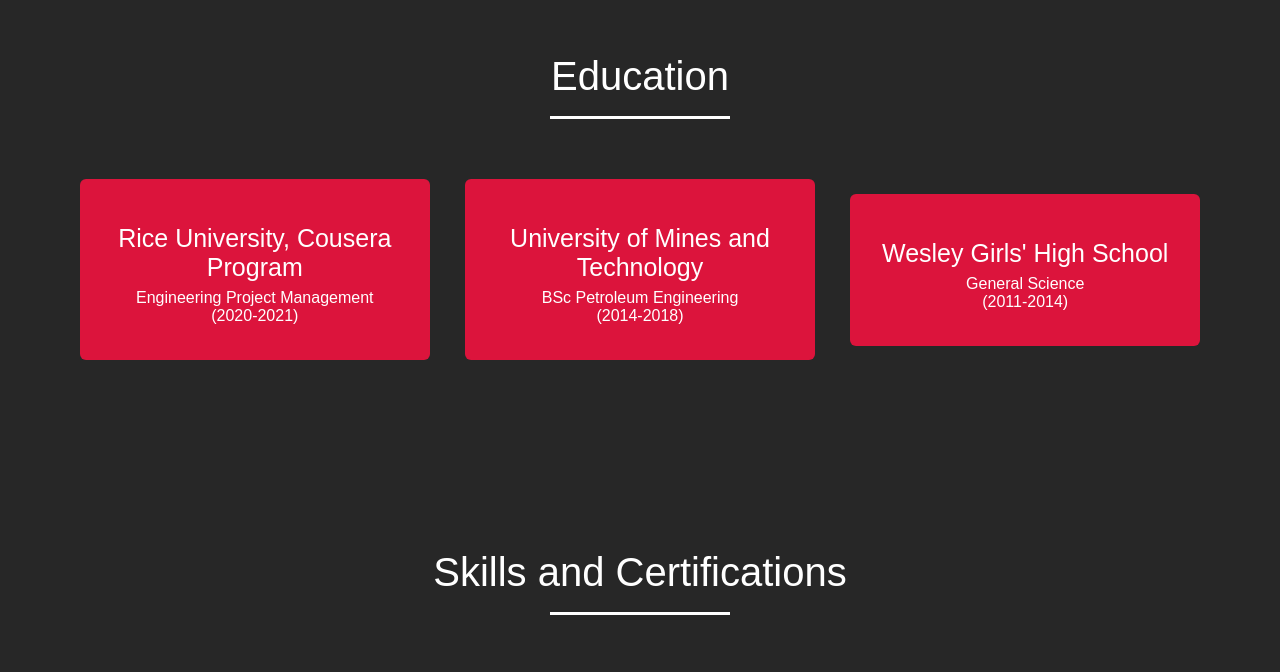
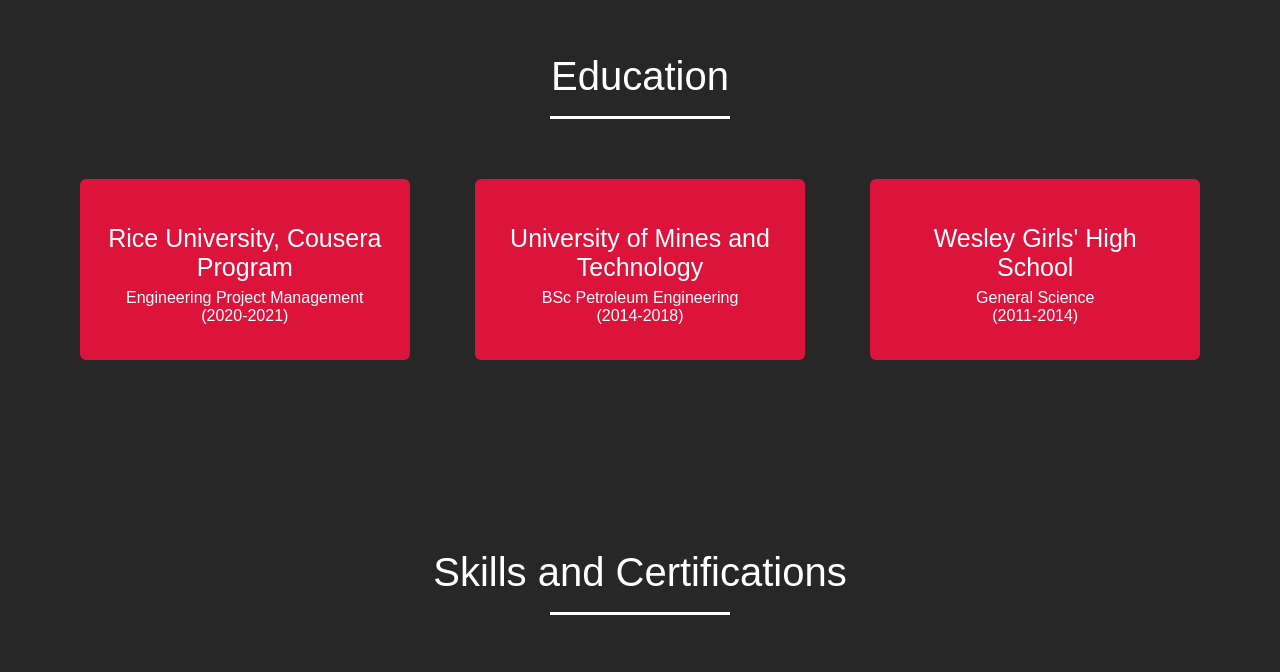
Before and after one commit to diana-dagadu/Portfolio, a plain HTML site: page index.html in a window 1280 px wide. Shown: the part 1800-2472 px from the top of the page. Drawn offline with Linux system fonts and the light colour scheme.

Commit message:
Final Commit

```diff
--- a/style.css
+++ b/style.css
@@ -221,7 +221,7 @@ iframe{
     color:#fff;
 }
 .services .serv-content .card{
-    width: calc(33% - 20px);
+    width: calc(33% - 40px);
     background-color: crimson;
     text-align: center;
     border-radius: 6px;
```
